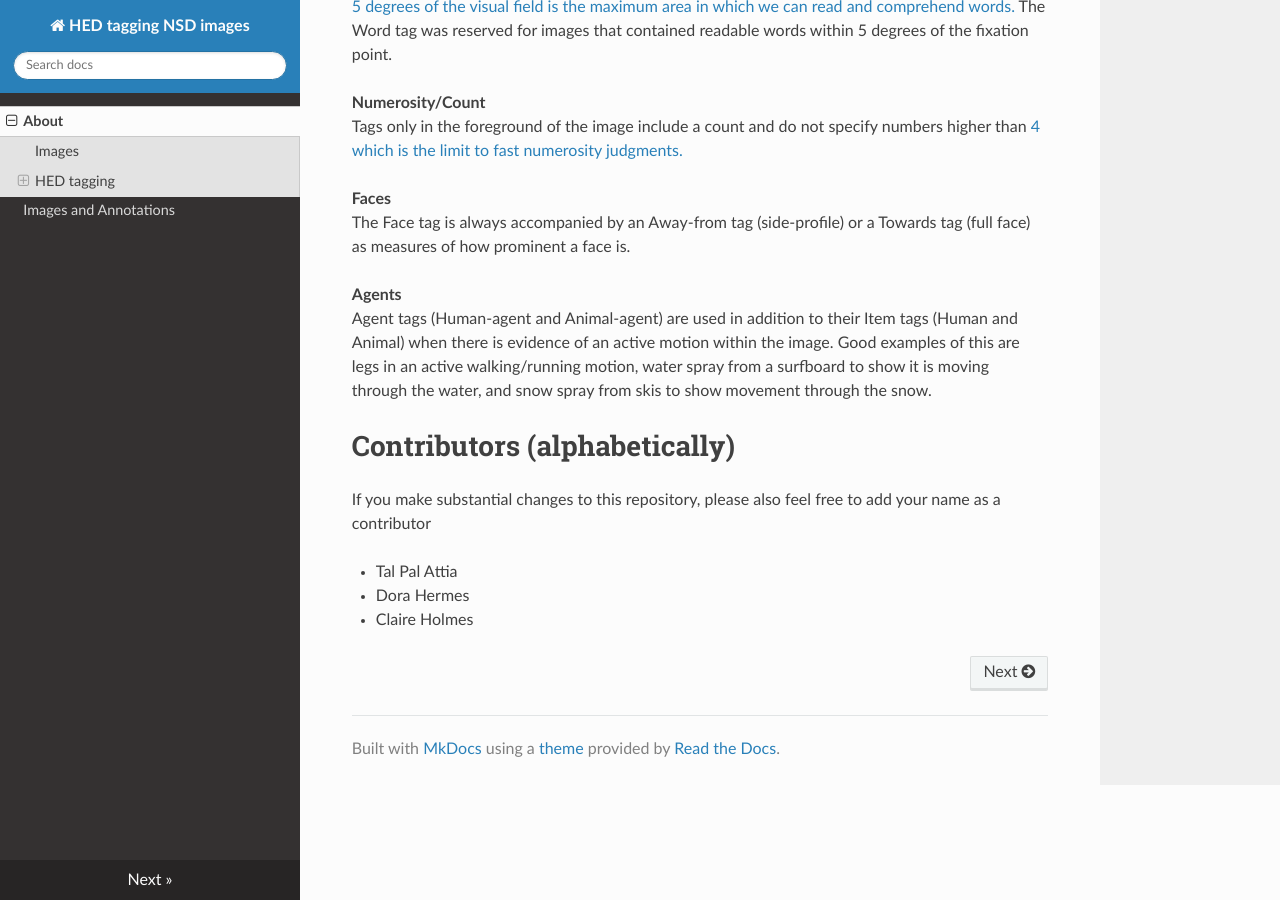
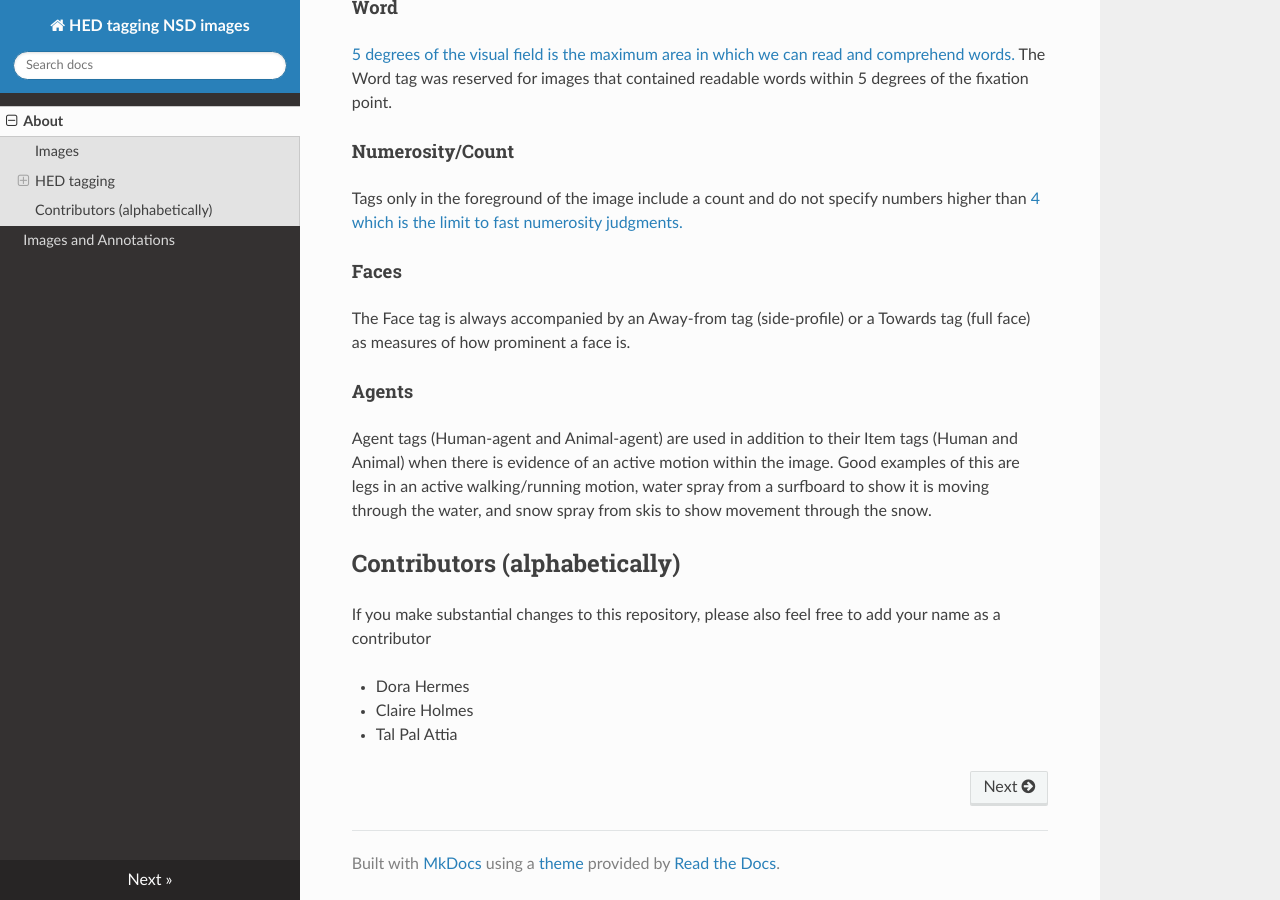
Before and after one commit to MultimodalNeuroimagingLab/nsd_hed_labels, an MkDocs documentation site: the page built from docs/index.md, in a window 1280 px wide and 900 px high, scrolled down 1143 px. Built offline with MkDocs 1.6.1, drawn with Linux system fonts in a browser that asks for light colours; nearby versions of some CDN libraries.

Commit message:
Update index.md
change formatting for better navigation of read the docs page

```diff
--- a/docs/index.md
+++ b/docs/index.md
@@ -7,8 +7,8 @@ This repository contains [Hierarchical Event Descriptors (HED)](https://www.hedt
 ## HED tagging
 All tags are HED validated and are from the standard schema. Both short-form and long-form annotations are included.
 
-### Tagging specifics
-**The following extensions were used throughout the tags (and passed HED validation):**
+### **Tagging specifics**
+The following extensions were used throughout the tags (and passed HED validation):
 
 - Natural-feature/Sky
 - Natural-feature/Ocean
@@ -24,24 +24,24 @@ All tags are HED validated and are from the standard schema. Both short-form and
     5. Adult (18 years or older)
     6. Older-adult (65 and older)
 
-**Foreground and background**
+#### **Foreground and background**
 Annotations are grouped into Foreground-view and Background-view sections for all images. Counts and agents are only considered in the Foreground-view.
 
-**Word**
+#### **Word**
 [5 degrees of the visual field is the maximum area in which we can read and comprehend words.](https://doi.org/10.1101/2021.09.14.460238) The Word tag was reserved for images that contained readable words within 5 degrees of the fixation point.
 
-**Numerosity/Count**
+#### **Numerosity/Count**
 Tags only in the foreground of the image include a count and do not specify numbers higher than [4 which is the limit to fast numerosity judgments.](https://doi.org/10.1068/p050327)
 
-**Faces**
+#### **Faces**
 The Face tag is always accompanied by an Away-from tag (side-profile) or a Towards tag (full face) as measures of how prominent a face is.
 
-**Agents**
+#### **Agents**
 Agent tags (Human-agent and Animal-agent) are used in addition to their Item tags (Human and Animal) when there is evidence of an active motion within the image. Good examples of this are legs in an active walking/running motion, water spray from a surfboard to show it is moving through the water, and snow spray from skis to show movement through the snow.
 
-# Contributors (alphabetically)
+## Contributors (alphabetically)
 If you make substantial changes to this repository, please also feel free to add your name as a contributor
 
-- Tal Pal Attia
 - Dora Hermes
 - Claire Holmes
+- Tal Pal Attia
```
